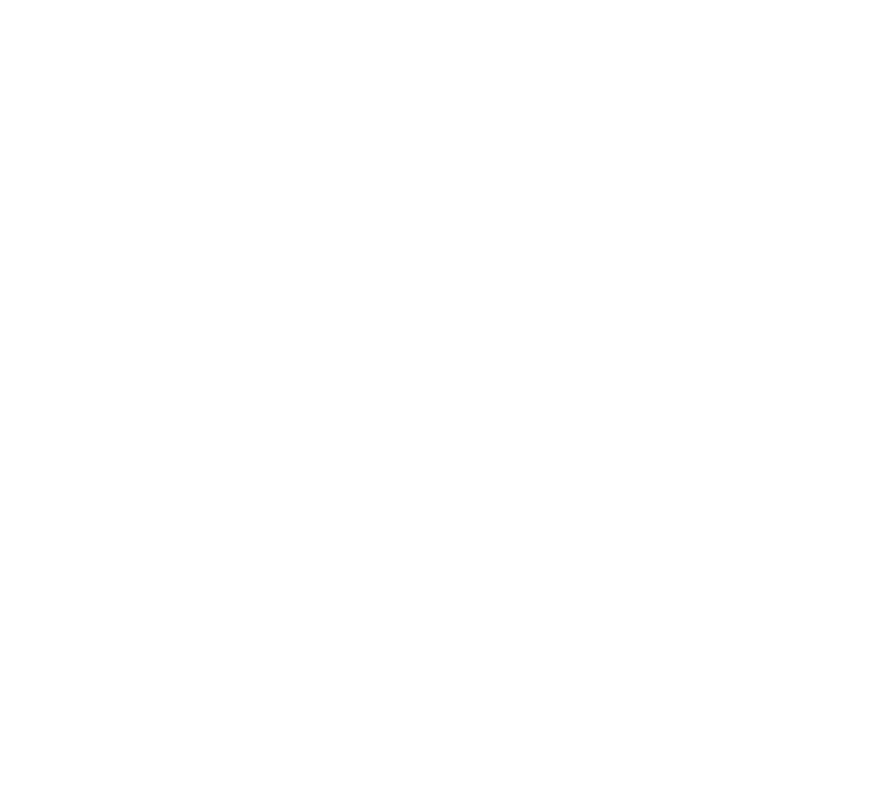
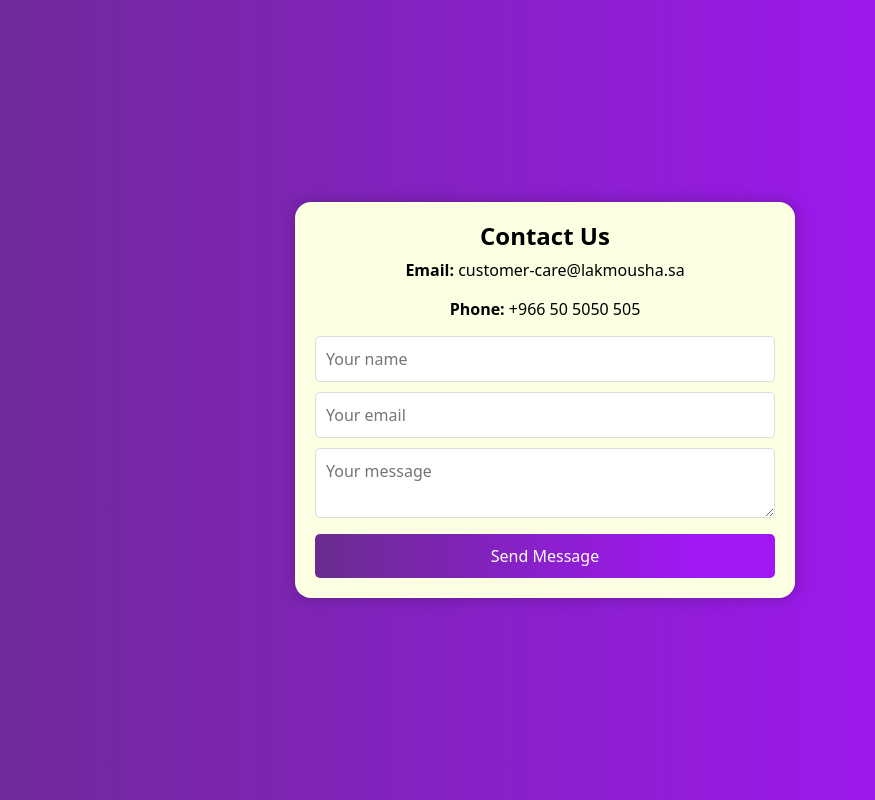
Before and after one commit to YazeedAlKhalaf/cis201-labs, a plain HTML site: page project/contact.html in a window 1280 px wide. Shown: the whole page, without its empty margins (95-970 px from the left). Drawn offline with nearby package versions, Linux system fonts and the light colour scheme.

Commit message:
add a contact page

```diff
--- a/project/contact.html
+++ b/project/contact.html
@@ -0,0 +1,60 @@
+<!DOCTYPE html>
+<html lang="en">
+  <head>
+    <meta charset="UTF-8" />
+    <meta name="viewport" content="width=device-width, initial-scale=1" />
+    <title>Contact - Lakmousha</title>
+    <link
+      rel="shortcut icon"
+      href="images/lakmousha-logo.png"
+      type="image/x-icon"
+    />
+    <link rel="stylesheet" href="css/styles.css" />
+    <link
+      href="https://cdn.jsdelivr.net/npm/bootstrap@5.3.2/dist/css/bootstrap.min.css"
+      rel="stylesheet"
+      integrity="sha384-T3c6CoIi6uLrA9TneNEoa7RxnatzjcDSCmG1MXxSR1GAsXEV/Dwwykc2MPK8M2HN"
+      crossorigin="anonymous"
+    />
+  </head>
+  <body class="contact-page">
+    <div class="contact-content">
+      <h1 class="text-title">Contact Us</h1>
+
+      <div class="contact-info">
+        <p><strong>Email:</strong> customer-care@lakmousha.sa</p>
+        <p><strong>Phone:</strong> +966 50 5050 505</p>
+      </div>
+
+      <form class="contact-form">
+        <input
+          type="text"
+          id="name"
+          name="name"
+          placeholder="Your name"
+          required
+        />
+        <input
+          type="email"
+          id="email"
+          name="email"
+          placeholder="Your email"
+          required
+        />
+        <textarea
+          id="message"
+          name="message"
+          placeholder="Your message"
+          required
+        ></textarea>
+        <button type="submit" class="btn btn-primary">Send Message</button>
+      </form>
+    </div>
+
+    <script
+      src="https://cdn.jsdelivr.net/npm/bootstrap@5.3.2/dist/js/bootstrap.bundle.min.js"
+      integrity="sha384-C6RzsynM9kWDrMNeT87bh95OGNyZPhcTNXj1NW7RuBCsyN/o0jlpcV8Qyq46cDfL"
+      crossorigin="anonymous"
+    ></script>
+  </body>
+</html>
--- a/project/css/styles.css
+++ b/project/css/styles.css
@@ -301,3 +301,52 @@ body {
   top: 20px;
   left: 20px;
 }
+
+/* Contacts Page */
+
+.contact-page {
+  background: var(--primary);
+  color: var(--on-primary);
+  min-height: 100vh;
+  display: flex;
+  justify-content: center;
+  align-items: center;
+}
+
+.contact-content {
+  text-align: center;
+  background-color: var(--secondary);
+  color: var(--on-secondary);
+  padding: 20px;
+  border-radius: 1rem;
+  box-shadow: 0px 0px 15px 0px rgba(0, 0, 0, 0.25);
+  max-width: 500px;
+}
+
+.contact-info p {
+  margin-bottom: 15px;
+}
+
+.contact-form input,
+.contact-form textarea {
+  width: 100%;
+  padding: 10px;
+  margin-bottom: 10px;
+  border-radius: 5px;
+  border: 1px solid #ddd;
+}
+
+.contact-form button {
+  width: 100%;
+  padding: 10px;
+  border-radius: 5px;
+  background: var(--primary);
+  border: none;
+  color: var(--on-primary);
+  cursor: pointer;
+  transition: all 0.3s ease;
+}
+
+.contact-form button:hover {
+  background: #a117f5;
+}
```
